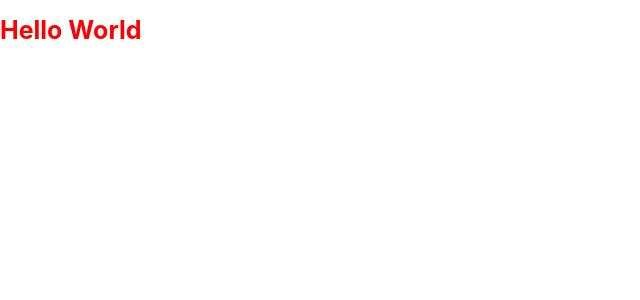
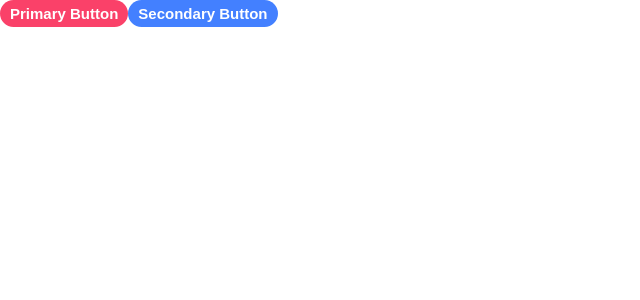
Before and after one commit to terrence-celestine/react-styled-components, a React (Create React App) app in the folder app/: page / in a window 1280 px wide. Shown: the top 300 px of the page, without its empty margins (0-640 px from the left). Built offline with nearby package versions, Linux system fonts and the light colour scheme.

Commit message:
Created secondary and primary buttons

```diff
--- a/app/src/components/Header/Header.tsx
+++ b/app/src/components/Header/Header.tsx
@@ -6,10 +6,27 @@ const Title = styled.h1`
   color: ${(props) => props.color};
 `;
 
+const PrimaryButton = styled.button`
+  background-color: #fa4169;
+  font-weight: bold;
+  font-size: 15px;
+  line-height: 17px;
+  color: #fff;
+  border-radius: 15px;
+  border: none;
+  padding: 5px 10px;
+  cursor: pointer;
+`;
+
+const SecondaryButton = styled(PrimaryButton)`
+  background-color: #4380ff;
+`;
+
 const Header = () => {
   return (
     <div>
-      <Title color="red">Hello World</Title>
+      <PrimaryButton>Primary Button</PrimaryButton>
+      <SecondaryButton>Secondary Button</SecondaryButton>
     </div>
   );
 };
```
